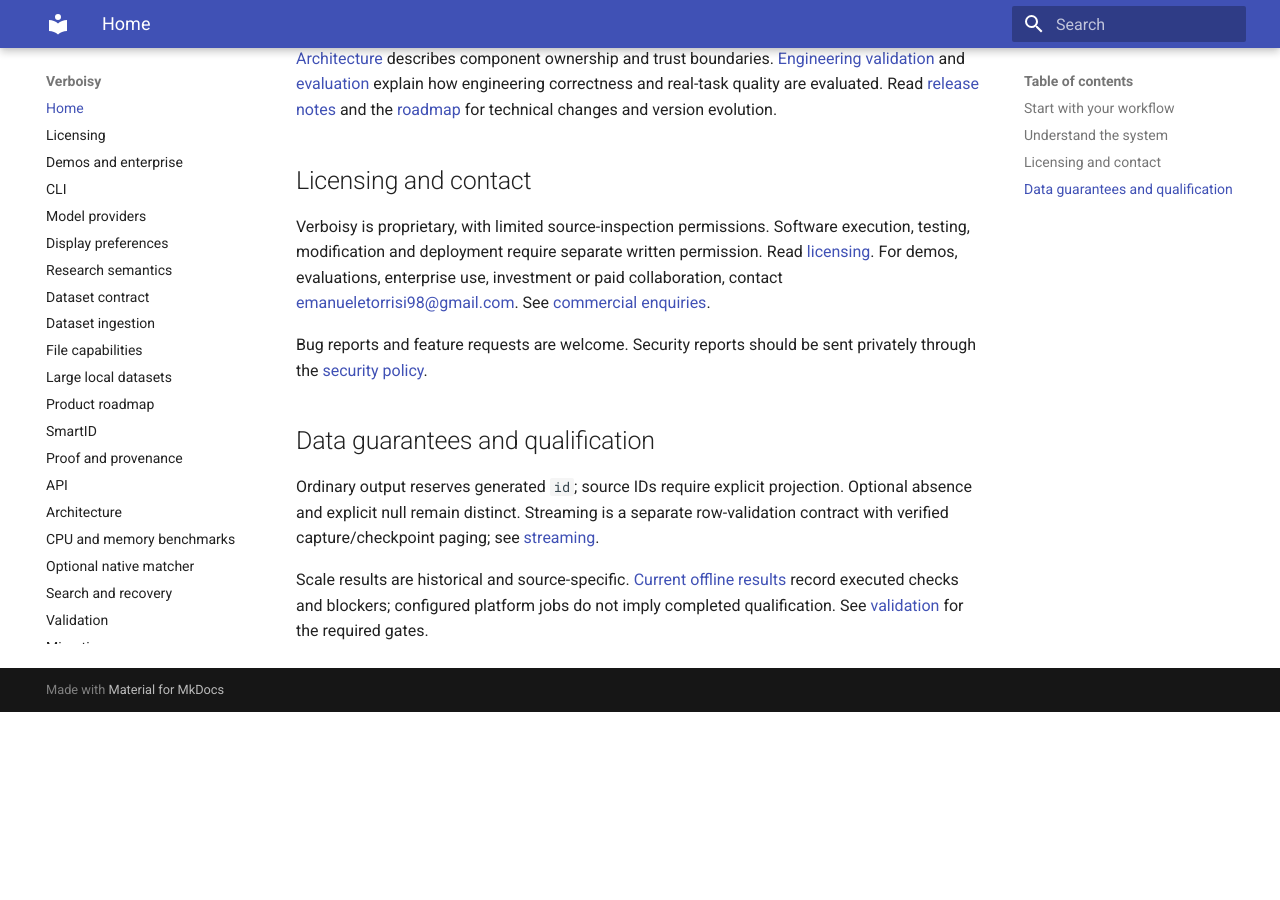
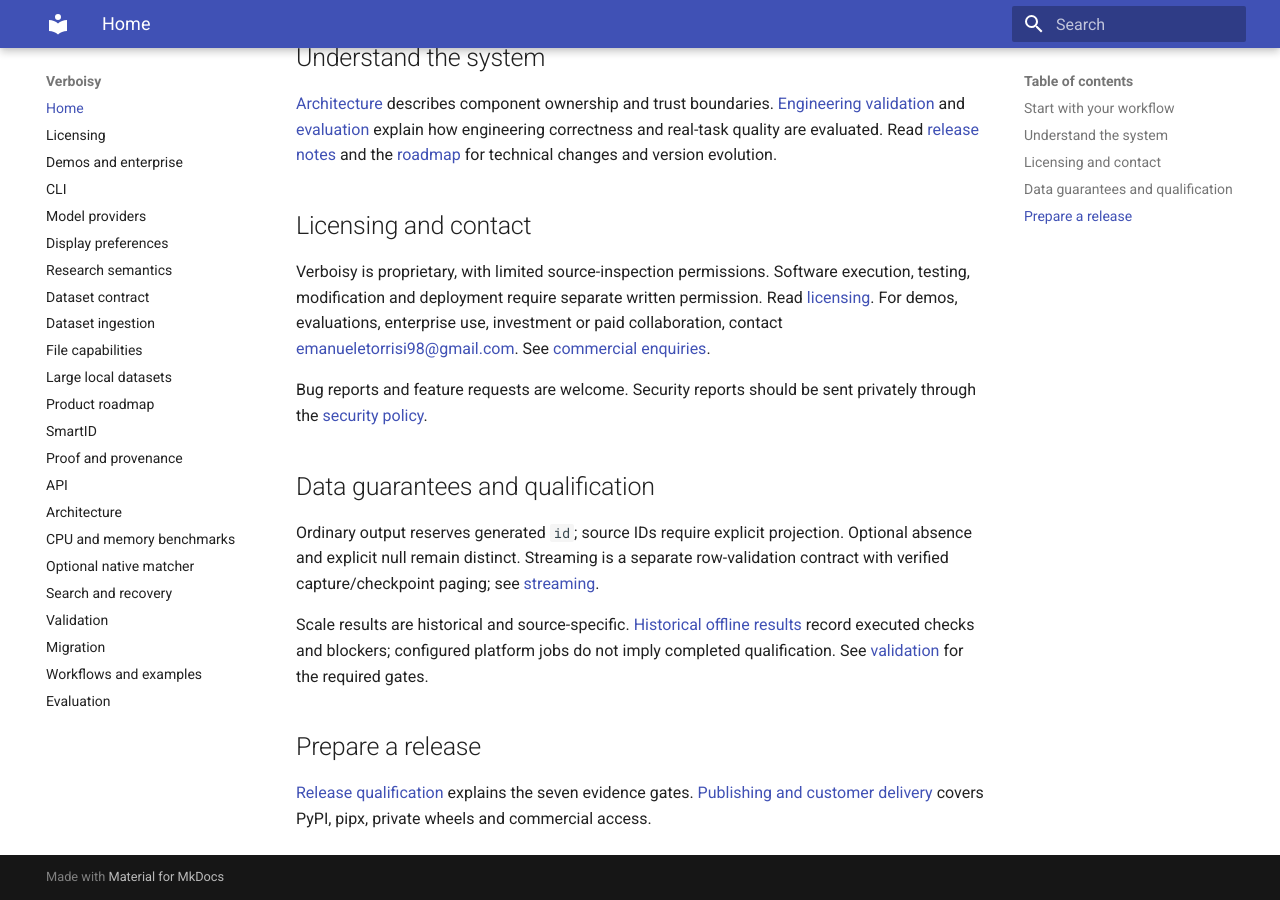
Before and after one commit to EmanueleTorrisi/verboisy, an MkDocs documentation site: the page built from docs/index.md, in a window 1280 px wide and 900 px high, scrolled down 682 px. Built offline with MkDocs 1.6.1 and Material for MkDocs 9.7.7, drawn with Linux system fonts in a browser that asks for light colours; before the commit the page ends 1394 px from its top, so only the background shows below that; some of the changed text lies outside the part shown.

Commit message:
docs(index): connect installation qualification and distribution

```diff
--- a/docs/index.md
+++ b/docs/index.md
@@ -10,6 +10,7 @@
 
 | Goal | Guide |
 | --- | --- |
+| Install the direct `verboisy` command | [Installation](installation.md) |
 | Research a question and export structured records | [CLI](cli.md), [contracts](contracts.md) and [providers](providers.md) |
 | Prepare local or declared HTTP inputs | [Ingestion](ingestion.md) and [file capabilities](formats.md) |
 | Prepare large local files with checkpoints | [Streaming](streaming.md) |
@@ -42,6 +43,11 @@
 Optional absence and explicit null remain distinct. Streaming is a separate row-validation
 contract with verified capture/checkpoint paging; see [streaming](streaming.md).
 
-Scale results are historical and source-specific. [Current offline results](https://github.com/EmanueleTorrisi/verboisy/blob/main/evals/results/offline-validation.json)
+Scale results are historical and source-specific. [Historical offline results](https://github.com/EmanueleTorrisi/verboisy/blob/main/evals/results/offline-validation.json)
 record executed checks and blockers; configured platform jobs do not imply completed
 qualification. See [validation](validation.md) for the required gates.
+
+## Prepare a release
+
+[Release qualification](release.md) explains the seven evidence gates.
+[Publishing and customer delivery](distribution.md) covers PyPI, pipx, private wheels and commercial access.
```
